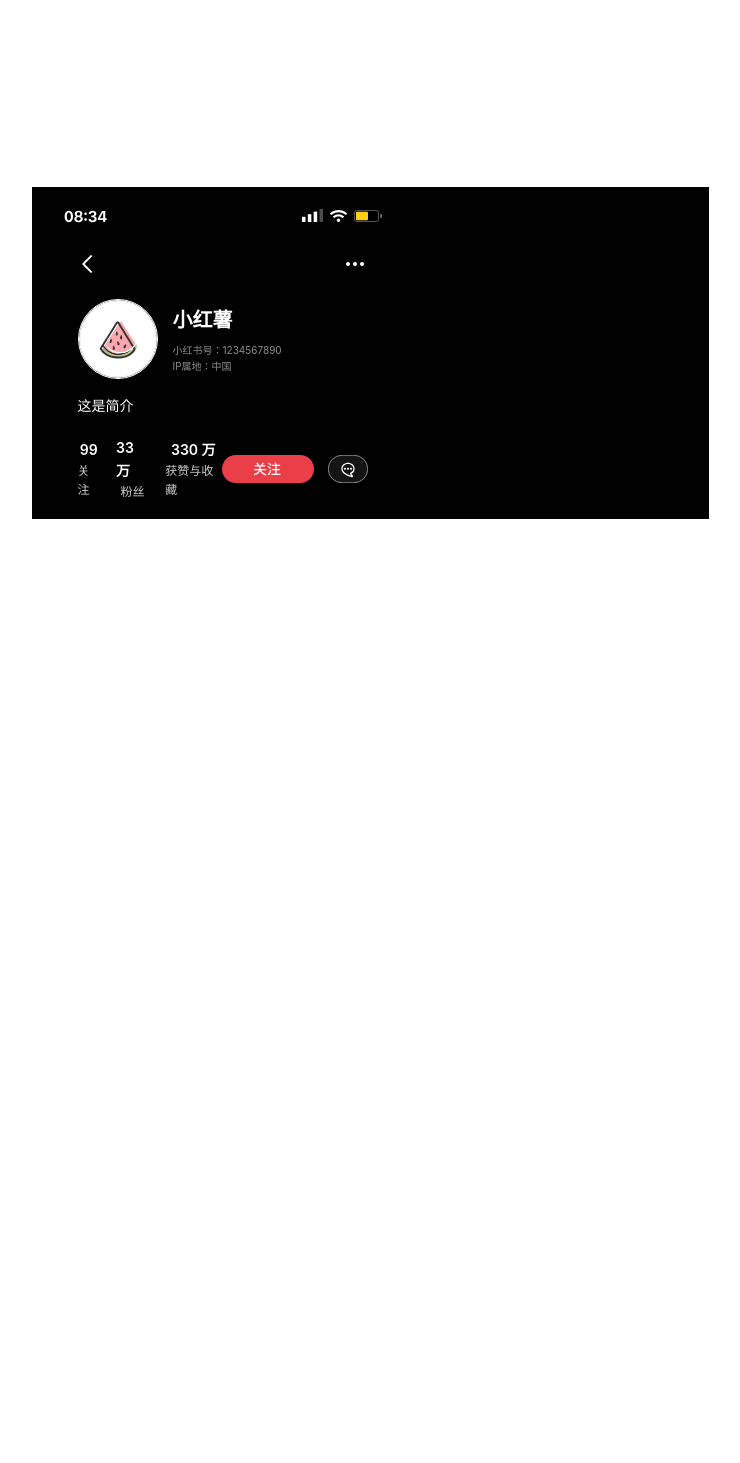
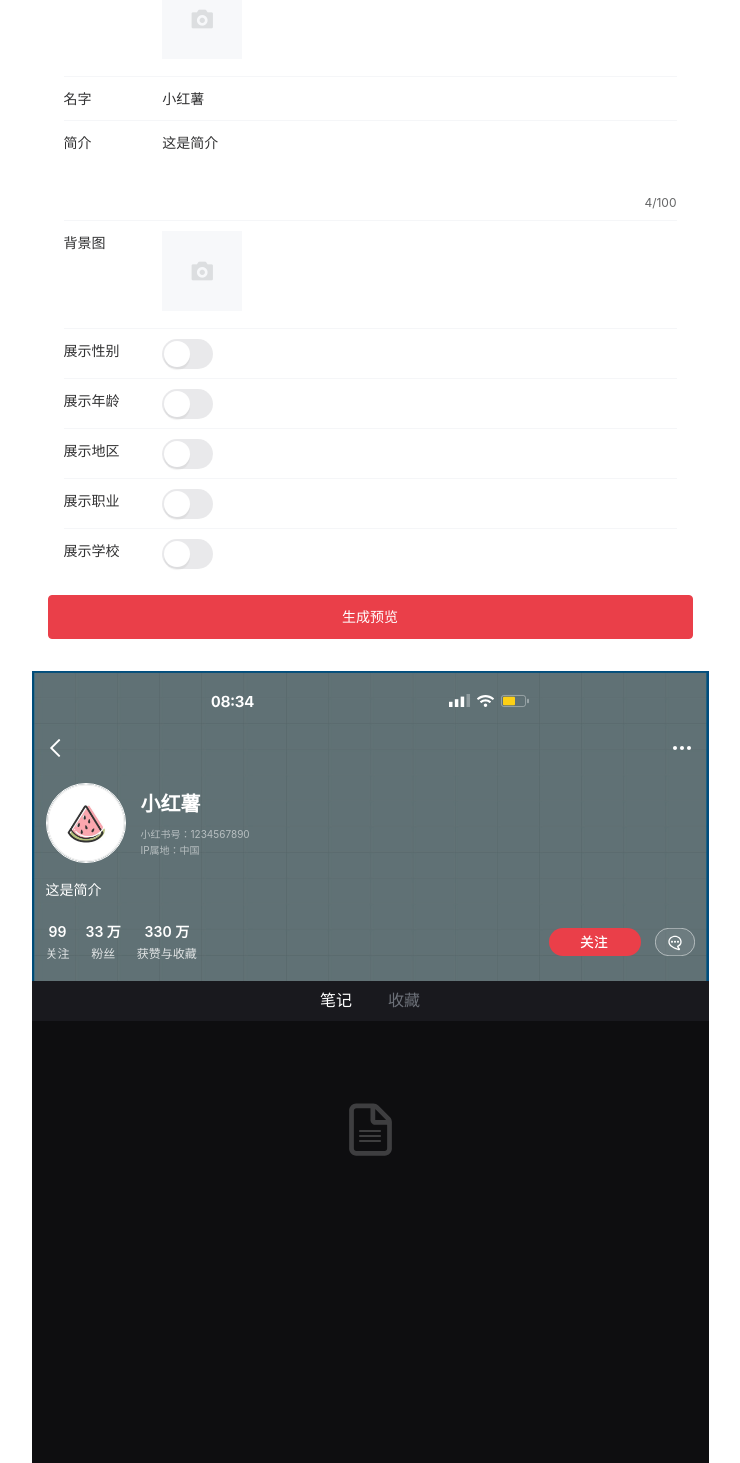
Before and after one commit to ldt1997/RedBookUserInfo, a Vue app: page / in a window 1280 px wide. Shown: the part 47-1510 px from the top of the page, without its empty margins (270-1010 px from the left). Before the commit the page ends 800 px from the top, so only its background shows below. Built offline with nearby package versions, Linux system fonts and the light colour scheme.

Commit message:
feat: 大致完成

```diff
--- a/index.html
+++ b/index.html
@@ -3,10 +3,10 @@
   <head>
     <meta charset="UTF-8">
     <link rel="icon" href="/favicon.ico">
-    <meta name="viewport" content="width=device-width, initial-scale=1.0">
+    <meta name="viewport" content="width=device-width, initial-scale=1.0, maximum-scale=1.0">
     <title>小红书个人页预览</title>
   </head>
-  <body>
+  <body ontouchstart="">
     <div id="app"></div>
     <script type="module" src="/src/main.js"></script>
   </body>
--- a/package.json
+++ b/package.json
@@ -12,6 +12,7 @@
   },
   "dependencies": {
     "pinia": "^2.0.32",
+    "vant": "^4.1.2",
     "vue": "^3.2.47",
     "vue-router": "^4.1.6"
   },
@@ -22,6 +23,7 @@
     "eslint": "^8.34.0",
     "eslint-plugin-vue": "^9.9.0",
     "prettier": "^2.8.4",
+    "unplugin-vue-components": "^0.24.1",
     "vite": "^4.1.4"
   }
 }
--- a/src/assets/base.css
+++ b/src/assets/base.css
@@ -1,5 +1,7 @@
 /* color palette from <https://github.com/vuejs/theme> */
 :root {
+  --primary-color: #EA3F49;
+  --van-primary-color: var(--primary-color);
   --vt-c-white: #ffffff;
   --vt-c-white-soft: #f8f8f8;
   --vt-c-white-mute: #f2f2f2;
--- a/src/assets/main.css
+++ b/src/assets/main.css
@@ -5,15 +5,8 @@
   min-width: 390px;
   margin: 0 auto;
   font-weight: normal;
-  /* TODO: temp */
-  background-color: #000;
-}
-
-a,
-.green {
-  text-decoration: none;
-  color: hsla(160, 100%, 37%, 1);
-  transition: 0.4s;
+  /* FIXME: temp */
+  /* background-color: pink; */
 }
 
 @media (hover: hover) {
@@ -21,16 +14,3 @@ a,
     background-color: hsla(160, 100%, 37%, 0.2);
   }
 }
-
-@media (min-width: 1024px) {
-  body {
-    display: flex;
-    place-items: center;
-  }
-
-  #app {
-    display: grid;
-    grid-template-columns: 1fr 1fr;
-    padding: 0 2rem;
-  }
-}
--- /dev/null
+++ b/src/components/UserContent.vue
@@ -0,0 +1,61 @@
+<template>
+  <div class="userContentWrap">
+    <div class="contentBar">
+      <span>笔记</span>
+      <span style="color: #6d7179">收藏</span>
+    </div>
+    <div class="content">
+      <svg
+        width="57"
+        height="57"
+        viewBox="0 0 57 57"
+        fill="none"
+        xmlns="http://www.w3.org/2000/svg"
+      >
+        <path
+          fill-rule="evenodd"
+          clip-rule="evenodd"
+          d="M14.25 2.375C10.315 2.375 7.125 5.56497 7.125 9.5V47.5C7.125 51.435 10.315 54.625 14.25 54.625H42.75C46.685 54.625 49.875 51.435 49.875 47.5V20.9675C49.875 19.0778 49.1243 17.2656 47.7881 15.9294L36.3206 4.46186C34.9844 3.12567 33.1722 2.375 31.2825 2.375H14.25ZM11.875 9.5C11.875 8.18832 12.9383 7.125 14.25 7.125H28.5V19C28.5 21.6234 30.6266 23.75 33.25 23.75H45.125V47.5C45.125 48.8117 44.0617 49.875 42.75 49.875H14.25C12.9383 49.875 11.875 48.8117 11.875 47.5V9.5ZM44.1412 19L33.25 8.10876V19H44.1412Z"
+          fill="white"
+          fill-opacity="0.2"
+        />
+        <path
+          d="M38 29C38.5523 29 39 29.4477 39 30C39 30.5523 38.5523 31 38 31H18C17.4477 31 17 30.5523 17 30C17 29.4477 17.4477 29 18 29L38 29Z"
+          fill="white"
+          fill-opacity="0.2"
+        />
+        <path
+          d="M38 34C38.5523 34 39 34.4477 39 35C39 35.5523 38.5523 36 38 36H18C17.4477 36 17 35.5523 17 35C17 34.4477 17.4477 34 18 34H38Z"
+          fill="white"
+          fill-opacity="0.2"
+        />
+        <path
+          d="M39 40C39 39.4477 38.5523 39 38 39H18C17.4477 39 17 39.4477 17 40C17 40.5523 17.4477 41 18 41H38C38.5523 41 39 40.5523 39 40Z"
+          fill="white"
+          fill-opacity="0.2"
+        />
+      </svg>
+    </div>
+  </div>
+</template>
+
+<style scoped>
+.userContentWrap .contentBar {
+  background-color: #19191e;
+  height: 40px;
+  display: flex;
+  justify-content: center;
+  align-items: center;
+  gap: 36px;
+  color: #fff;
+  font-weight: 700;
+  font-size: 16px;
+}
+.userContentWrap .content {
+  background-color: #0e0e10;
+  height: 450px;
+  display: flex;
+  justify-content: center;
+  padding-top: 80px;
+}
+</style>
--- /dev/null
+++ b/src/components/UserForm.vue
@@ -0,0 +1,145 @@
+<script setup>
+import { ref } from 'vue'
+import { useUserInfoStore } from '../stores/userInfo'
+const store = useUserInfoStore()
+const userInfo = store.userInfo
+
+const icon = ref([])
+const bg = ref([])
+const username = ref(userInfo.username || '')
+const introduce = ref(userInfo.introduce || '')
+const showGender = ref(false)
+const gender = ref('female')
+const showAge = ref(false)
+const age = ref(18)
+const showLocation = ref(false)
+const location = ref('')
+const showJobs = ref(false)
+const jobs = ref('')
+const showSchool = ref(false)
+const school = ref('')
+
+const onSubmit = (values) => {
+  console.log('submit', values)
+  store.setUserInfo(values)
+  console.log('after submit', store.userInfo)
+}
+</script>
+
+<template>
+  <div class="userFormWrap">
+    <van-form @submit="onSubmit">
+      <van-cell-group inset>
+        <!-- TODO: cut -->
+        <van-field name="icon" label="头像">
+          <template #input>
+            <van-uploader v-model="icon" max-count="1" />
+          </template>
+        </van-field>
+
+        <van-field
+          v-model="username"
+          name="username"
+          label="名字"
+          placeholder="2-24字符"
+          :rules="[{ required: true, message: '请填写用户名' }, { maxlength: 24 }]"
+        />
+        <van-field
+          v-model="introduce"
+          type="textarea"
+          name="introduce"
+          label="简介"
+          maxlength="100"
+          show-word-limit
+        />
+
+         <!-- TODO: cut -->
+         <van-field name="bg" label="背景图">
+          <template #input>
+            <van-uploader v-model="bg" max-count="1" />
+          </template>
+        </van-field>
+
+        <van-field name="showGender" label="展示性别">
+          <template #input>
+            <van-switch v-model="showGender" />
+          </template>
+        </van-field>
+        <van-field name="gender" label="性别" v-if="showGender">
+          <template #input>
+            <van-radio-group v-model="gender" direction="horizontal">
+              <van-radio name="female">女</van-radio>
+              <van-radio name="male">男</van-radio>
+            </van-radio-group>
+          </template>
+        </van-field>
+
+        <van-field name="showAge" label="展示年龄">
+          <template #input>
+            <van-switch v-model="showAge" />
+          </template>
+        </van-field>
+        <van-field
+          v-if="showAge"
+          v-model="age"
+          name="age"
+          label="年龄"
+          type="digit"
+          placeholder="请填写整数"
+          :rules="[{ required: true, message: '请填写整数' }]"
+        />
+
+        <van-field name="showLocation" label="展示地区">
+          <template #input>
+            <van-switch v-model="showLocation" />
+          </template>
+        </van-field>
+        <van-field
+          v-if="showLocation"
+          v-model="location"
+          name="location"
+          label="地区"
+          placeholder="请填写地区"
+          :rules="[{ required: true, message: '请填写' }]"
+        />
+
+        <van-field name="showJobs" label="展示职业">
+          <template #input>
+            <van-switch v-model="showJobs" />
+          </template>
+        </van-field>
+        <van-field
+          v-if="showJobs"
+          v-model="jobs"
+          name="jobs"
+          label="职业"
+          placeholder="请填写职业"
+          :rules="[{ required: true, message: '请填写' }]"
+        />
+
+        <van-field name="showSchool" label="展示学校">
+          <template #input>
+            <van-switch v-model="showSchool" />
+          </template>
+        </van-field>
+        <van-field
+          v-if="showSchool"
+          v-model="school"
+          name="school"
+          label="学校"
+          placeholder="请填写学校"
+          :rules="[{ required: true, message: '请填写' }]"
+        />
+      </van-cell-group>
+      <div style="margin: 16px">
+        <van-button type="primary" block native-type="submit">生成预览</van-button>
+      </div>
+    </van-form>
+  </div>
+</template>
+
+<style scoped>
+.userFormWrap {
+  padding: 16px 0px;
+}
+</style>
--- a/src/components/UserInfo.vue
+++ b/src/components/UserInfo.vue
@@ -1,26 +1,22 @@
 <script setup>
+import { storeToRefs } from 'pinia'
 import { useUserInfoStore } from '../stores/userInfo'
 import SafeArea from '../components/SafeArea.vue'
 import IconGender from '../components/icons/IconGender.vue'
 import IconFollow from '../components/icons/IconFollow.vue'
 import IconChat from '../components/icons/IconChat.vue'
 const store = useUserInfoStore()
-const userInfo = store.userInfo
-const showMore =
-  userInfo.age?.show ||
-  userInfo.gender?.show ||
-  userInfo.jobs?.show ||
-  userInfo.location?.show ||
-  userInfo.school?.show
+const { userInfo, showMore, iconImg, bgImg } = storeToRefs(store)
 </script>
 
 <template>
   <div class="userInfoWrap">
+    <!-- TODO: -->
     <!-- bgimg -->
-    <!-- <div class="bgWrap">
+    <div class="bgWrap">
       <div class="mask"></div>
-      <img :src="userInfo.bg" alt="bgImg" class="bgImg" />
-    </div> -->
+      <img :src="bgImg" alt="bgImg" class="bgImg" />
+    </div>
     <!-- userinfo -->
     <SafeArea />
     <div class="user">
@@ -64,7 +60,7 @@ const showMore =
       <div class="content">
         <div class="userCard">
           <div class="icon">
-            <img :src="userInfo.icon" alt="user-icon" />
+            <img :src="iconImg" alt="user-icon" />
           </div>
           <div class="nameBox">
             <div class="username">{{ userInfo.username }}</div>
@@ -75,21 +71,18 @@ const showMore =
 
         <div class="introduce" v-if="!!userInfo.introduce">{{ userInfo.introduce }}</div>
         <div class="more" v-if="showMore">
-          <span class="tag" v-if="userInfo.gender?.show || userInfo.age?.show"
-            ><IconGender :gender="userInfo.gender.gender" /><span
-              v-if="userInfo.age?.show"
+          <span class="tag" v-if="userInfo.showGender || userInfo.showAge"
+            ><IconGender :gender="userInfo.gender" /><span
+              v-if="userInfo.showAge"
               style="margin-left: 4px"
-              >{{ userInfo?.age?.age }} 岁</span
+              >{{ userInfo?.age }} 岁</span
             ></span
           >
-          <span class="tag" v-if="userInfo.location?.show">{{ userInfo.location?.location }}</span>
-          <span class="tag" v-if="userInfo.jobs?.show" v-for="item in userInfo.jobs?.jobs">{{
-            item
-          }}</span>
-          <span class="tag" v-if="userInfo.school?.show">{{ userInfo.school?.school }}</span>
+          <span class="tag" v-if="userInfo.showLocation">{{ userInfo.location }}</span>
+          <span class="tag" v-if="userInfo.showJobs">{{ userInfo.jobs }}</span>
+          <span class="tag" v-if="userInfo.showSchool">{{ userInfo?.school }}</span>
         </div>
       </div>
-
       <div class="bottom">
         <div class="nums">
           <div class="numBox">
@@ -129,6 +122,8 @@ const showMore =
 }
 .bgImg {
   height: 100%;
+  width: 100%;
+  object-fit: fill;
 }
 .bar {
   height: 36px;
@@ -178,6 +173,7 @@ const showMore =
   margin-bottom: 12px;
   color: #fff;
   font-size: 14px;
+  white-space: pre-line;
 }
 
 .more {
--- a/src/stores/userInfo.ts
+++ b/src/stores/userInfo.ts
@@ -1,4 +1,4 @@
-import { ref } from 'vue'
+import { ref, computed } from 'vue'
 import { defineStore } from 'pinia'
 import defaultIcon from '../assets/defaultIcon.jpg'
 import defalutBg from '../assets/defalutBg.jpg'
@@ -6,61 +6,52 @@ import testBg from '../assets/testBg.jpg'
 
 export interface IUserInfo {
   username: string
-  icon: any
-  bg: any
+  icon: any[]
+  bg: any[]
   introduce?: string
-  gender?: {
-    show?: boolean
-    gender?: string
-  }
-  age?: {
-    show?: boolean
-    age?: number
-  }
-  location?: {
-    show?: boolean
-    location?: string
-  }
-  jobs?: {
-    show?: boolean
-    jobs?: string[]
-  }
-  school?: {
-    show?: boolean
-    school?: string
-  }
+  showGender?: boolean
+  gender?: string
+  showAge?: boolean
+  age?: number
+  showLocation?: boolean
+  location?: string
+  showJobs?: boolean
+  jobs?: string // FIXME: multi
+  showSchool?: boolean
+  school?: string
 }
 
 export const useUserInfoStore = defineStore('userInfo', () => {
   const userInfo = ref<IUserInfo>({
     username: '小红薯',
-    icon: defaultIcon,
-    bg: testBg,
+    icon: [defaultIcon],
+    bg: [testBg],
     introduce: '这是简介',
-    // gender: {
-    //   show: true,
-    //   gender: 'male'
-    // },
-    // age: {
-    //   show: true,
-    //   age: 18
-    // },
-    // location: {
-    //   show: true,
-    //   location: '东京'
-    // },
-    // jobs: {
-    //   show: true,
-    //   jobs: ['程序员']
-    // },
-    // school: {
-    //   show: true,
-    //   school: '中山大学'
-    // }
+    showAge: false
+  })
+  const showMore = computed(() =>
+    Boolean(
+      userInfo?.value?.showAge ||
+        userInfo?.value?.showGender ||
+        userInfo?.value?.showJobs ||
+        userInfo?.value?.showLocation ||
+        userInfo?.value?.showSchool
+    )
+  )
+  const iconImg = computed(() => {
+    const target = userInfo.value?.icon?.[0]
+    return (typeof target === 'string' ? target : target?.content) || defaultIcon
+  })
+  const bgImg = computed(() => {
+    const target = userInfo.value?.bg?.[0]
+    return (typeof target === 'string' ? target : target?.content) || testBg
   })
   function setUserInfo(payload: IUserInfo) {
-    this.userInfo = payload
+    this.userInfo = {
+      ...this.userInfo,
+      ...payload
+    }
   }
 
-  return { userInfo, setUserInfo }
+  return { userInfo, showMore, iconImg, bgImg, setUserInfo }
 })
--- a/src/views/HomeView.vue
+++ b/src/views/HomeView.vue
@@ -1,9 +1,13 @@
 <script setup>
+import UserForm from '../components/UserForm.vue'
 import UserInfo from '../components/UserInfo.vue'
+import UserContent from '../components/UserContent.vue'
 </script>
 
 <template>
   <main>
+    <UserForm />
     <UserInfo/>
+    <UserContent />
   </main>
 </template>
```
Also changed, not shown: vite.config.js (+8 -1 lines), 1 other file (tests, documents, lock files or other folders).
